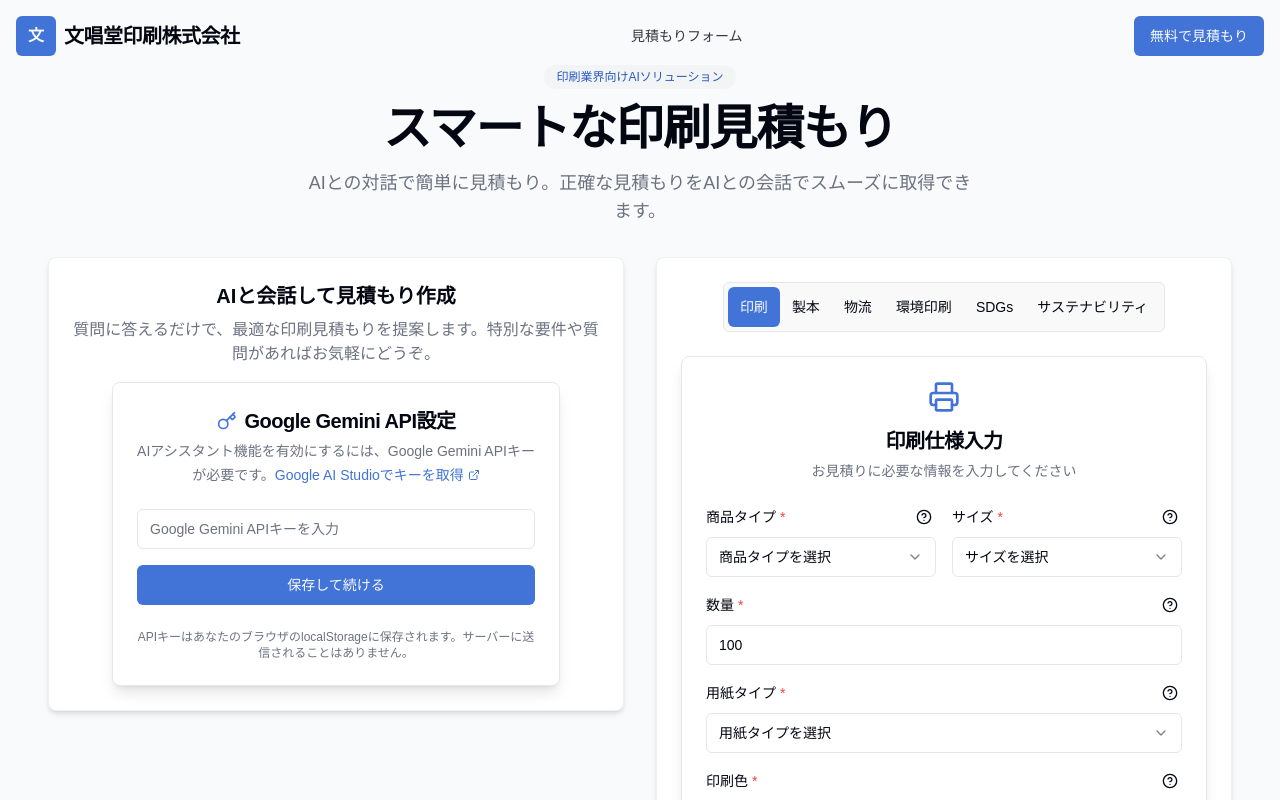
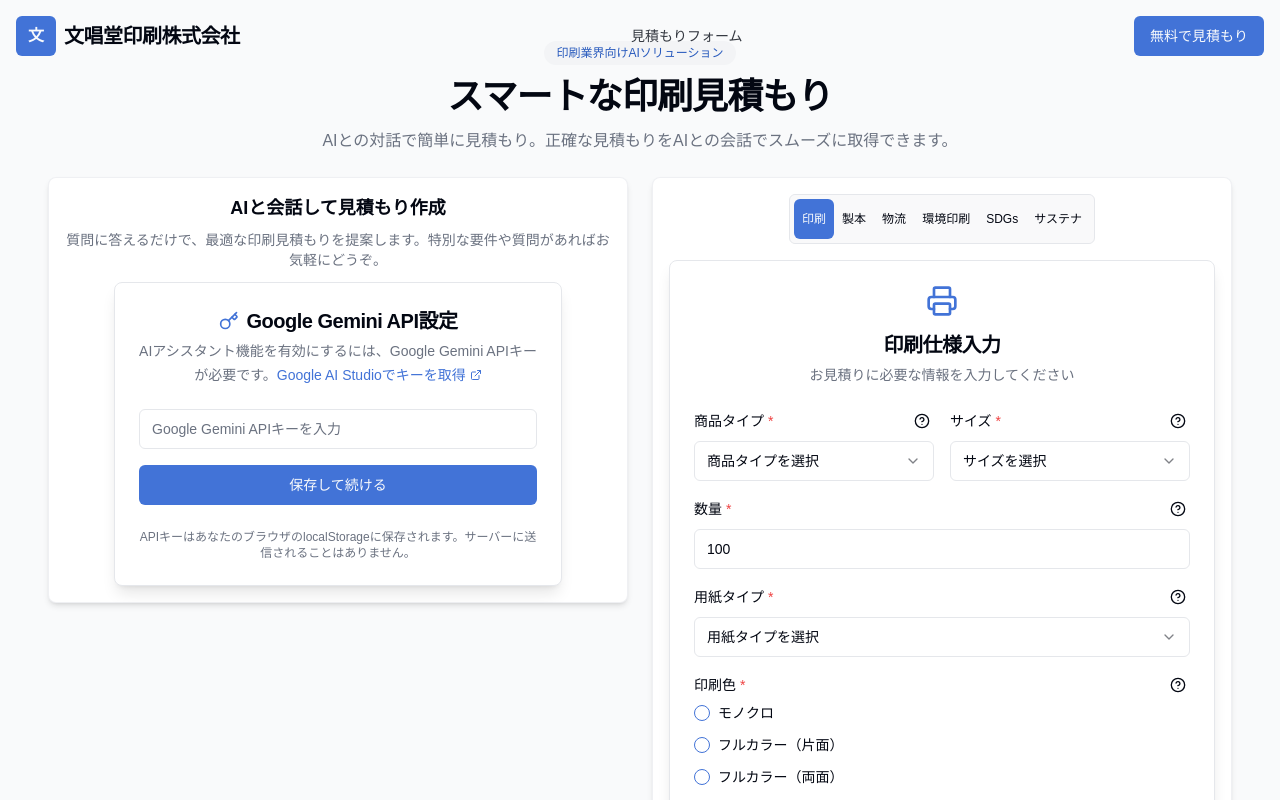
Before and after one commit to djishijima/bp-ef, a React (Vite) app: page / in a window 1280 px wide. Shown: the top 800 px of the page. Built offline with nearby package versions, Linux system fonts and the light colour scheme.

Commit message:
Adjust layout

```diff
--- a/src/components/AIChat.tsx
+++ b/src/components/AIChat.tsx
@@ -56,7 +56,7 @@ const AIChat = ({
   };
 
   return (
-    <Card className="w-full h-[600px] flex flex-col shadow-lg animate-fade-in transition-all duration-300 hover:shadow-xl overflow-hidden">
+    <Card className="w-full h-[650px] flex flex-col shadow-lg border-border/60 transition-all duration-300 hover:shadow-xl">
       <ChatHeader
         onClearChat={clearChat}
         onChangeLanguage={changeLanguage}
@@ -67,7 +67,7 @@ const AIChat = ({
         <ChatMessageList messages={messages} isTyping={isTyping} />
       </CardContent>
 
-      <CardFooter className="p-4 pt-2 border-t flex flex-col gap-2">
+      <CardFooter className="p-3 border-t flex flex-col gap-2">
         <ChatInput
           onSendMessage={sendMessage}
           isTyping={isTyping}
--- a/src/components/chat/ChatMessageList.tsx
+++ b/src/components/chat/ChatMessageList.tsx
@@ -23,16 +23,17 @@ const ChatMessageList = ({ messages, isTyping }: ChatMessageListProps) => {
   };
 
   useEffect(() => {
+    // メッセージが更新されたら自動的に一番下にスクロール
     const timeoutId = setTimeout(() => {
       scrollToBottom();
-    }, 100); // 少し遅延させてDOMの更新を確実に捉える
+    }, 50);
 
     return () => clearTimeout(timeoutId);
   }, [messages, isTyping]);
 
   return (
-    <ScrollArea className="h-full py-4 px-4" ref={scrollAreaRef}>
-      <div className="space-y-4 min-h-[400px]">
+    <ScrollArea className="h-full px-4 py-3" ref={scrollAreaRef}>
+      <div className="space-y-4 min-h-[450px] pb-2">
         {messages.map((message) => (
           <ChatMessage key={message.id} message={message} />
         ))}
--- a/src/index.css
+++ b/src/index.css
@@ -142,13 +142,41 @@
     will-change: transform, opacity;
   }
 
+  .animate-fade-in {
+    animation: fadeIn 0.5s ease-out forwards;
+  }
+
   .slide-in-from-top {
     animation-name: slideInFromTop;
+  }
+
+  .animate-slide-in {
+    animation: slideIn 0.3s ease-out forwards;
+  }
+
+  @keyframes fadeIn {
+    from {
+      opacity: 0;
+    }
+    to {
+      opacity: 1;
+    }
   }
 
   @keyframes slideInFromTop {
     from {
       transform: translateY(-1rem);
+      opacity: 0;
+    }
+    to {
+      transform: translateY(0);
+      opacity: 1;
+    }
+  }
+
+  @keyframes slideIn {
+    from {
+      transform: translateY(10px);
       opacity: 0;
     }
     to {
@@ -174,15 +202,16 @@
   width: 100%;
   overflow-x: auto;
   -webkit-overflow-scrolling: touch;
+  scrollbar-width: thin;
 }
 
 .service-selector-container::-webkit-scrollbar {
-  height: 4px;
+  height: 3px;
 }
 
 .service-selector-container::-webkit-scrollbar-thumb {
   background-color: rgba(0, 0, 0, 0.1);
-  border-radius: 4px;
+  border-radius: 3px;
 }
 
 .service-selector-container::-webkit-scrollbar-track {
@@ -192,7 +221,7 @@
 /* Responsive container fixes */
 @media (max-width: 640px) {
   .container {
-    padding-left: 1rem;
-    padding-right: 1rem;
+    padding-left: 0.5rem;
+    padding-right: 0.5rem;
   }
 }
--- a/src/pages/Index.tsx
+++ b/src/pages/Index.tsx
@@ -40,29 +40,29 @@ const Index = () => {
     <div className="min-h-screen flex flex-col bg-gray-50 w-full">
       <Header />
 
-      <main className="flex-1 px-4 py-8 md:py-16 w-full overflow-x-hidden">
-        <div className="container mx-auto">
-          <section className="mb-8 text-center animate-fade-in">
-            <div className="max-w-3xl mx-auto">
-              <span className="inline-block px-3 py-1 bg-secondary rounded-full text-xs font-medium text-secondary-foreground mb-4">
+      <main className="flex-1 px-4 py-6 md:py-10 w-full overflow-hidden">
+        <div className="container max-w-7xl mx-auto">
+          <section className="mb-6 text-center animate-fade-in">
+            <div className="max-w-3xl mx-auto px-4">
+              <span className="inline-block px-3 py-1 bg-secondary rounded-full text-xs font-medium text-secondary-foreground mb-3">
                 印刷業界向けAIソリューション
               </span>
-              <h1 className="text-3xl md:text-4xl lg:text-5xl font-bold leading-tight tracking-tight mb-4">
+              <h1 className="text-2xl md:text-3xl lg:text-4xl font-bold leading-tight tracking-tight mb-3">
                 スマートな印刷見積もり
               </h1>
-              <p className="text-md md:text-lg text-muted-foreground mb-6 max-w-2xl mx-auto">
+              <p className="text-sm md:text-base text-muted-foreground mb-4 max-w-2xl mx-auto">
                 AIとの対話で簡単に見積もり。正確な見積もりをAIとの会話でスムーズに取得できます。
               </p>
             </div>
           </section>
 
           <section className="relative" id="quote-generation">
-            <div className="flex flex-col lg:flex-row gap-8">
+            <div className="grid grid-cols-1 lg:grid-cols-2 gap-6">
               {/* AIチャット部分 */}
-              <div className="w-full lg:w-1/2 animate-fade-in">
-                <div className="bg-card rounded-lg shadow-md border border-border/60 p-4 md:p-6">
-                  <h2 className="text-xl font-semibold mb-2">AIと会話して見積もり作成</h2>
-                  <p className="text-muted-foreground mb-4">
+              <div className="w-full animate-fade-in">
+                <div className="bg-card rounded-lg shadow-md border border-border/60 p-4">
+                  <h2 className="text-lg font-semibold mb-2">AIと会話して見積もり作成</h2>
+                  <p className="text-sm text-muted-foreground mb-3">
                     質問に答えるだけで、最適な印刷見積もりを提案します。特別な要件や質問があればお気軽にどうぞ。
                   </p>
                   <div className="mx-auto">
@@ -77,56 +77,56 @@ const Index = () => {
               </div>
 
               {/* 見積もり部分 */}
-              <div className="w-full lg:w-1/2 animate-fade-in">
+              <div className="w-full animate-fade-in">
                 {quote ? (
                   <QuoteDetails quote={quote} onNewQuote={handleNewQuote} />
                 ) : (
-                  <div className="bg-card rounded-lg shadow-md border border-border/60 p-4 md:p-6">
-                    <div className="mb-6">
-                      <div className="mb-4 flex justify-center">
+                  <div className="bg-card rounded-lg shadow-md border border-border/60 p-4">
+                    <div className="mb-4">
+                      <div className="mb-3 flex justify-center">
                         <div className="service-selector-container">
                           <div className="inline-flex rounded-md border p-1 bg-muted/50 whitespace-nowrap overflow-x-auto">
                             <Button
                               variant={selectedService === 'printing' ? 'default' : 'ghost'}
-                              className="text-sm px-3"
+                              className="text-xs px-2 py-1"
                               onClick={() => setSelectedService('printing')}
                             >
                               印刷
                             </Button>
                             <Button
                               variant={selectedService === 'binding' ? 'default' : 'ghost'}
-                              className="text-sm px-3"
+                              className="text-xs px-2 py-1"
                               onClick={() => setSelectedService('binding')}
                             >
                               製本
                             </Button>
                             <Button
                               variant={selectedService === 'logistics' ? 'default' : 'ghost'}
-                              className="text-sm px-3"
+                              className="text-xs px-2 py-1"
                               onClick={() => setSelectedService('logistics')}
                             >
                               物流
                             </Button>
                             <Button
                               variant={selectedService === 'eco-printing' ? 'default' : 'ghost'}
-                              className="text-sm px-3"
+                              className="text-xs px-2 py-1"
                               onClick={() => setSelectedService('eco-printing')}
                             >
                               環境印刷
                             </Button>
                             <Button
                               variant={selectedService === 'sdgs-consulting' ? 'default' : 'ghost'}
-                              className="text-sm px-3"
+                              className="text-xs px-2 py-1"
                               onClick={() => setSelectedService('sdgs-consulting')}
                             >
                               SDGs
                             </Button>
                             <Button
                               variant={selectedService === 'sustainability-report' ? 'default' : 'ghost'}
-                              className="text-sm px-3"
+                              className="text-xs px-2 py-1"
                               onClick={() => setSelectedService('sustainability-report')}
                             >
-                              サステナビリティ
+                              サステナ
                             </Button>
                           </div>
                         </div>
```
